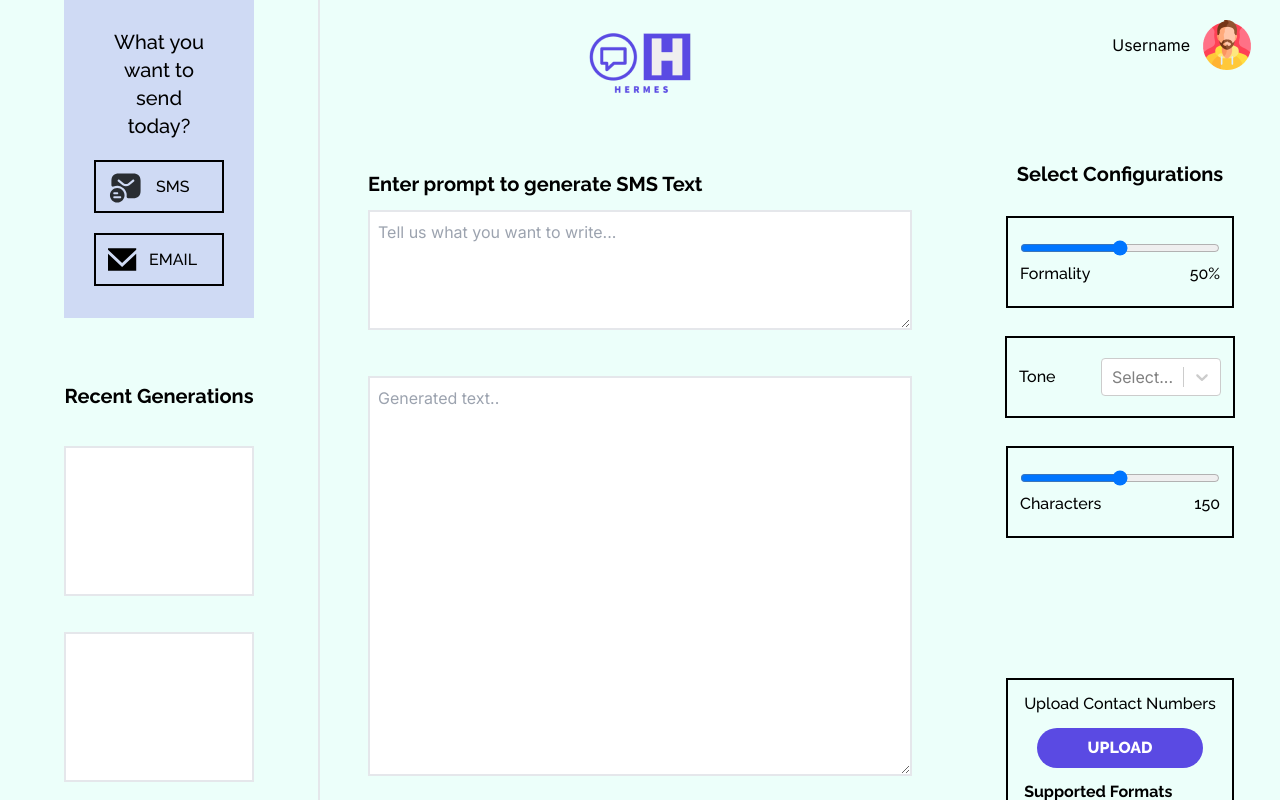
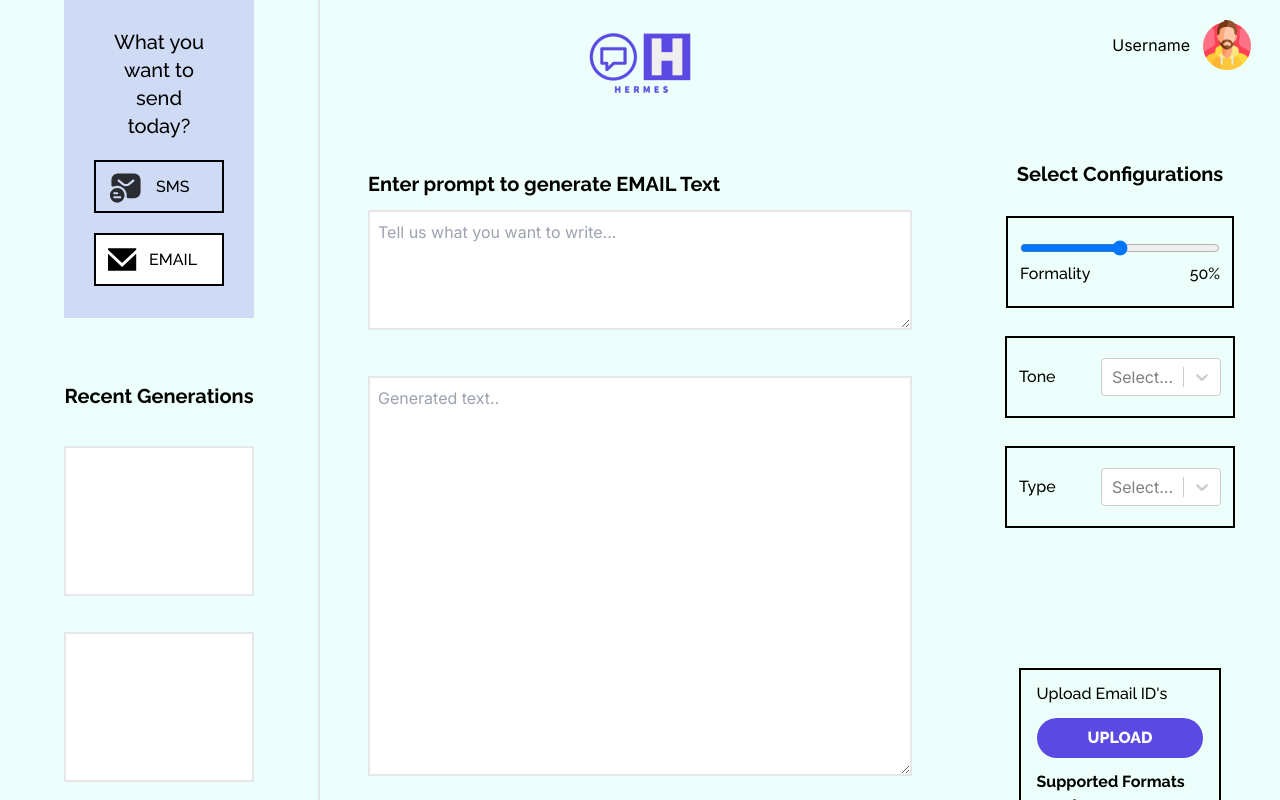
Before and after one commit to glitchharsh/Hermes, a Next.js app in the folder hermes/: page / in a window 1280 px wide. Both pictures are taken after a click on the button "EMAIL". Shown: the top 800 px of the page. Built offline with nearby package versions, Linux system fonts and the light colour scheme.

Commit message:
toggle to email and ss added

```diff
--- a/hermes/app/page.tsx
+++ b/hermes/app/page.tsx
@@ -7,6 +7,7 @@ import email from "./images/email.svg";
 import man from "./images/man.png";
 import { Raleway } from "next/font/google";
 import Select from "react-select";
+import { useState } from "react";
 
 const raleway = Raleway({
   weight: ["400", "500", "700", "800"],
@@ -24,7 +25,13 @@ const options = [
   { value: "humorous", label: "Humorous" },
 ];
 
+const options1 = [
+  { value: "text", label: "TEXT" },
+  { value: "html", label: "HTML" },
+];
+
 export default function Home() {
+  const [type, setType] = useState("sms");
   return (
     <div className="min-h-screen bg-[#ECFFFA] flex">
       <div className="w-1/4 border-r-2">
@@ -32,11 +39,21 @@ export default function Home() {
           <p className={`${raleway.className} text-xl font-medium text-center`}>
             What you want to send today?
           </p>
-          <button className="flex border-black p-3 border-2 w-[130px] items-center gap-x-3 h-[53px] hover:bg-white">
+          <button
+            className={`flex border-black p-3 border-2 w-[130px] items-center gap-x-3 h-[53px] hover:bg-white ${
+              type === "sms" && "bg-white"
+            }`}
+            onClick={() => setType("sms")}
+          >
             <Image src={sms} alt="sms" />
             <p className={`${raleway.className} font-medium uppercase`}>SMS</p>
           </button>
-          <button className="flex border-black p-3 border-2 w-[130px] items-center gap-x-3 h-[53px] hover:bg-white">
+          <button
+            className={`flex border-black p-3 border-2 w-[130px] items-center gap-x-3 h-[53px] hover:bg-white ${
+              type === "email" && "bg-white"
+            }`}
+            onClick={() => setType("email")}
+          >
             <Image src={email} alt="sms" />
             <p className={`${raleway.className} font-medium uppercase`}>
               Email
@@ -62,7 +79,7 @@ export default function Home() {
           <p
             className={`${raleway.className} font-bold mt-16 text-xl text-left`}
           >
-            Enter prompt to generate SMS Text
+            Enter prompt to generate {type.toUpperCase()} Text
           </p>
           <textarea
             className="border-2 h-[120px] w-full mt-3 pl-2 pt-2"
@@ -113,6 +130,7 @@ export default function Home() {
             <p className={`${raleway.className} font-medium text-base`}>Tone</p>
             <Select options={options} />
           </div>
+          {type === "sms" && (
             <div className="border-2 border-black px-3 py-5">
               <input type="range" className="w-[200px]" />
               <div className="flex justify-between">
@@ -124,10 +142,26 @@ export default function Home() {
                 </p>
               </div>
             </div>
+          )}
+          {type === "email" && (
+            <div className="border-2 border-black px-3 py-5 w-[230px] flex justify-between items-center">
+              <p className={`${raleway.className} font-medium text-base`}>
+                Type
+              </p>
+              <Select options={options1} />
+            </div>
+          )}
           <div className="border-black border-2 flex flex-col mt-28 py-3 px-4 gap-y-3">
+            {type === "sms" && (
               <p className={`${raleway.className} font-medium text-base`}>
                 Upload Contact Numbers
               </p>
+            )}
+            {type === "email" && (
+              <p className={`${raleway.className} font-medium text-base`}>
+                Upload Email ID's
+              </p>
+            )}
             <div className="mx-auto">
               <button
                 className={`${raleway.className} bg-[#5A4AE3] text-white uppercase rounded-[30px] py-2 px-[51px] font-extrabold`}
```
Also changed, not shown: 1 other file (tests, documents, lock files or other folders). Lines whose indentation alone changed are shown as unchanged.
